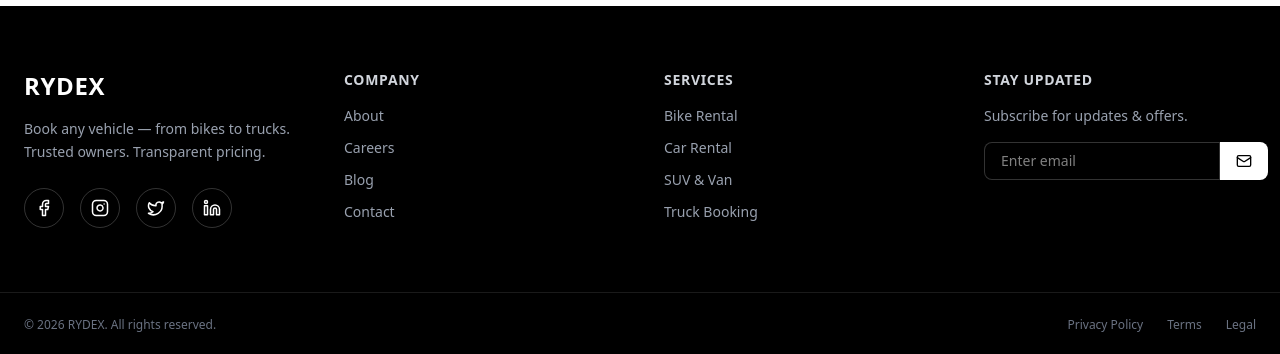
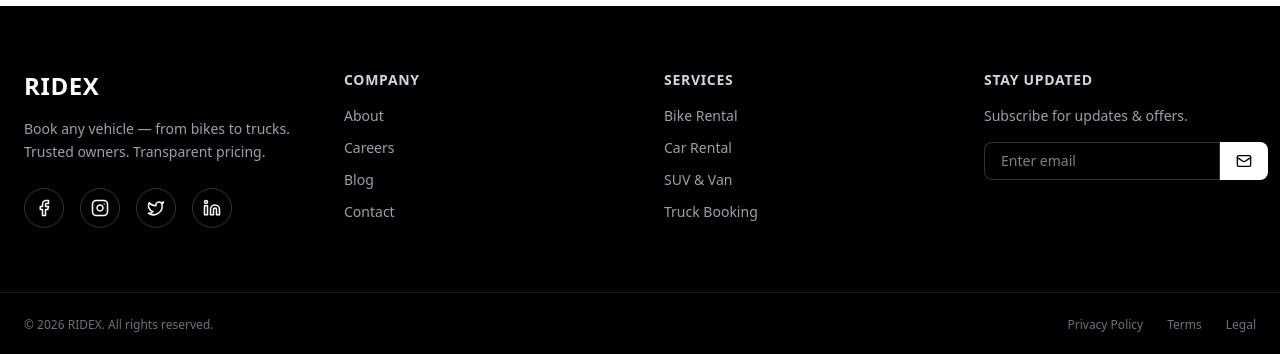
Before and after one commit to iankushsingh/ridex, a Next.js app in the folder rydex/: page / in a window 1280 px wide. Shown: the part 1533-1887 px from the top of the page. Built offline with nearby package versions, Linux system fonts and the light colour scheme; no server answers.

Commit message:
refactor(branding): update application branding from RYDEX to RIDEX and add dev script to root package.json

```diff
--- a/package.json
+++ b/package.json
@@ -3,6 +3,7 @@
   "version": "1.0.0",
   "private": true,
   "scripts": {
+    "dev": "npm run dev --prefix rydex",
     "build": "npm run build --prefix rydex",
     "deploy": "npx wrangler pages deploy ./rydex/.next"
   }
--- a/rydex/package.json
+++ b/rydex/package.json
@@ -1,5 +1,5 @@
 {
-  "name": "rydex",
+  "name": "ridex",
   "version": "0.1.0",
   "private": true,
   "scripts": {
--- a/rydex/src/app/admin/dashboard/page.tsx
+++ b/rydex/src/app/admin/dashboard/page.tsx
@@ -90,7 +90,7 @@ export default function AdminDashboard() {
               R
             </div>
             <span className="font-bold text-lg tracking-wide">
-              RYDEX ADMIN
+              RIDEX ADMIN
             </span>
           </div>
 
--- a/rydex/src/app/api/partner/bookings/send-drop-otp/route.ts
+++ b/rydex/src/app/api/partner/bookings/send-drop-otp/route.ts
@@ -37,7 +37,7 @@ export async function POST(req: Request) {
 
       await sendMail(
         booking.user.email,
-        "Your Drop OTP - RYDEX",
+        "Your Drop OTP - RIDEX",
         `
         <div style="font-family:sans-serif;padding:20px">
           <h2>Ride OTP</h2>
@@ -52,7 +52,7 @@ export async function POST(req: Request) {
 
           <br/>
 
-          <b>RYDEX</b>
+          <b>RIDEX</b>
         </div>
         `
       );
--- a/rydex/src/app/api/partner/bookings/send-pickup-otp/route.ts
+++ b/rydex/src/app/api/partner/bookings/send-pickup-otp/route.ts
@@ -37,7 +37,7 @@ export async function POST(req: Request) {
 
       await sendMail(
         booking.user.email,
-        "Your Pickup OTP - RYDEX",
+        "Your Pickup OTP - RIDEX",
         `
         <div style="font-family:sans-serif;padding:20px">
           <h2>Ride OTP</h2>
@@ -52,7 +52,7 @@ export async function POST(req: Request) {
 
           <br/>
 
-          <b>RYDEX</b>
+          <b>RIDEX</b>
         </div>
         `
       );
--- a/rydex/src/app/checkout/page.tsx
+++ b/rydex/src/app/checkout/page.tsx
@@ -134,7 +134,7 @@ function CheckoutContent() {
       key: process.env.NEXT_PUBLIC_RAZORPAY_KEY,
       amount: orderData.amount,
       currency: "INR",
-      name: "RYDEX",
+      name: "RIDEX",
       description: "Ride Payment",
       order_id: orderData.orderId,
 
--- a/rydex/src/app/layout.tsx
+++ b/rydex/src/app/layout.tsx
@@ -17,8 +17,8 @@ const geistMono = Geist_Mono({
 });
 
 export const metadata: Metadata = {
-  title: "RYDEX - Smart Vehicle Booking Platform",
-  description: "RYDEX ek modern multi-vendor vehicle booking platform hai jahan users aasaani se cars, bikes aur commercial vehicles book kar sakte hain. Secure login, verified owners aur transparent pricing ke saath RYDEX mobility ko simple aur reliable banata hai.",
+  title: "RIDEX - Smart Vehicle Booking Platform",
+  description: "RIDEX ek modern multi-vendor vehicle booking platform hai jahan users aasaani se cars, bikes aur commercial vehicles book kar sakte hain. Secure login, verified owners aur transparent pricing ke saath RIDEX mobility ko simple aur reliable banata hai.",
 };
 
 export default function RootLayout({
--- a/rydex/src/app/video-kyc/[roomId]/page.tsx
+++ b/rydex/src/app/video-kyc/[roomId]/page.tsx
@@ -221,7 +221,7 @@ const handleReject = async () => {
 
         <div>
           <p className="font-semibold tracking-wider">
-            RYDEX
+            RIDEX
           </p>
           <p className="text-xs text-gray-400">
             {isAdmin ? "Admin Verification" : "Vendor Video KYC"}
--- a/rydex/src/components/AuthModal.tsx
+++ b/rydex/src/components/AuthModal.tsx
@@ -120,7 +120,7 @@ export default function AuthModal({ open, onClose }: Props) {
               {/* LOGO */}
               <div className="mb-6 text-center">
                 <h1 className="text-3xl font-extrabold tracking-widest">
-                  RYDEX
+                  RIDEX
                 </h1>
                 <p className="mt-1 text-xs text-gray-500">
                   Premium Vehicle Booking
--- a/rydex/src/components/Footer.tsx
+++ b/rydex/src/components/Footer.tsx
@@ -25,7 +25,7 @@ export default function Footer() {
 
           {/* BRAND */}
           <div>
-            <h2 className="text-2xl font-bold tracking-wide">RYDEX</h2>
+            <h2 className="text-2xl font-bold tracking-wide">RIDEX</h2>
             <p className="mt-4 text-gray-400 text-sm leading-relaxed">
               Book any vehicle — from bikes to trucks.
               Trusted owners. Transparent pricing.
@@ -115,7 +115,7 @@ export default function Footer() {
       {/* BOTTOM BAR */}
       <div className="border-t border-white/10">
         <div className="max-w-7xl mx-auto px-6 py-6 flex flex-col sm:flex-row justify-between items-center text-xs text-gray-500 gap-4">
-          <p>© {new Date().getFullYear()} RYDEX. All rights reserved.</p>
+          <p>© {new Date().getFullYear()} RIDEX. All rights reserved.</p>
           <div className="flex gap-6">
             <Link href="/" className="hover:text-white transition">
               Privacy Policy
--- a/rydex/src/components/Nav.tsx
+++ b/rydex/src/components/Nav.tsx
@@ -164,7 +164,7 @@ export default function Nav() {
 
           {/* LOGO */}
           <Link href="/" className="flex items-center">
-            <Image src="/logo.jpeg" alt="RYDEX" width={44} height={44} priority />
+            <Image src="/logo.jpeg" alt="RIDEX" width={44} height={44} priority />
           </Link>
 
           {/* DESKTOP NAV */}
--- a/rydex/src/lib/mailer.ts
+++ b/rydex/src/lib/mailer.ts
@@ -10,7 +10,7 @@ const transporter = nodemailer.createTransport({
 
 export const sendMail=async (to:string,subject:string,html:string)=>{
 await transporter.sendMail({
- from:`"RYDEX" <${process.env.EMAIL}> `,
+ from:`"RIDEX" <${process.env.EMAIL}> `,
  to,
  subject,
  html
```
